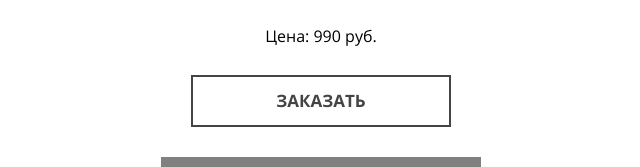
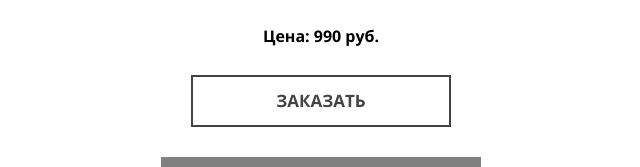
Before and after one commit to malashenkoEvgeniy/201086-mishka, a website: page index.html in a window 1280 px wide. Shown: the part 1229-1396 px from the top of the page, 319-959 px from the left. Drawn offline with nearby package versions, Linux system fonts and the light colour scheme; files that its build step writes are made by us from their sources; files whose address does not match are found by name.

```diff
--- a/sass/main-presentation.scss
+++ b/sass/main-presentation.scss
@@ -55,6 +55,7 @@
 .main-presentation__price {
   display: block;
   text-align: center;
+  font-family: "Open Sans Bold", "Arial", sans-serif;
   padding: 30px;
 }
 
```
Also changed, not shown: css/normalize.css (added), 1 other file.
